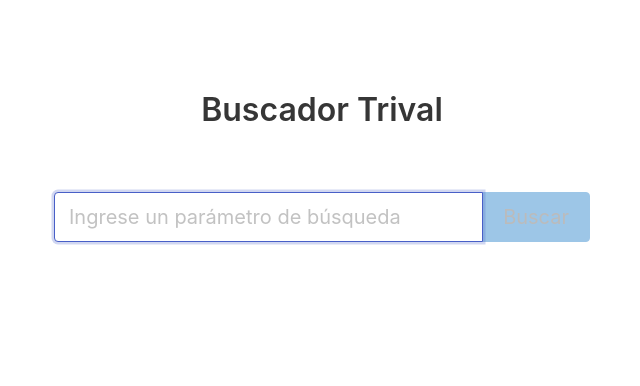
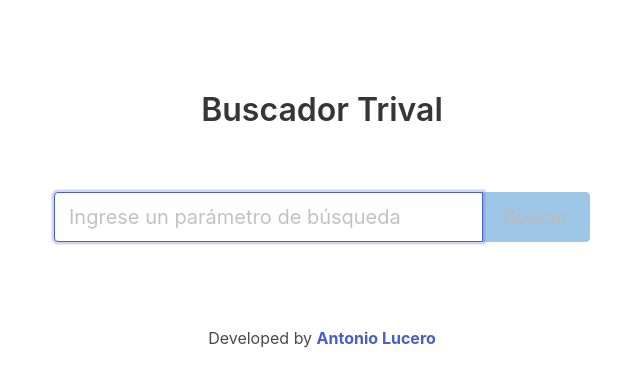
Before and after one commit to AJ058522/trival-web, an Angular app: page /search in a window 1280 px wide. Shown: the top 386 px of the page, without its empty margins (318-958 px from the left). Built offline with nearby package versions, Linux system fonts and the light colour scheme.

Commit message:
agregado footer

```diff
--- a/src/app/modules/search/pages/search/search.component.html
+++ b/src/app/modules/search/pages/search/search.component.html
@@ -55,3 +55,12 @@
     </div>
 
 </section>
+
+<footer>
+    <div class="content has-text-centered mt-5">
+        <p>
+            Developed by <a href="https://www.linkedin.com/in/antonio-lucero-buch/" target="_blank"><strong>Antonio
+                    Lucero</strong></a>
+        </p>
+    </div>
+</footer>
```
